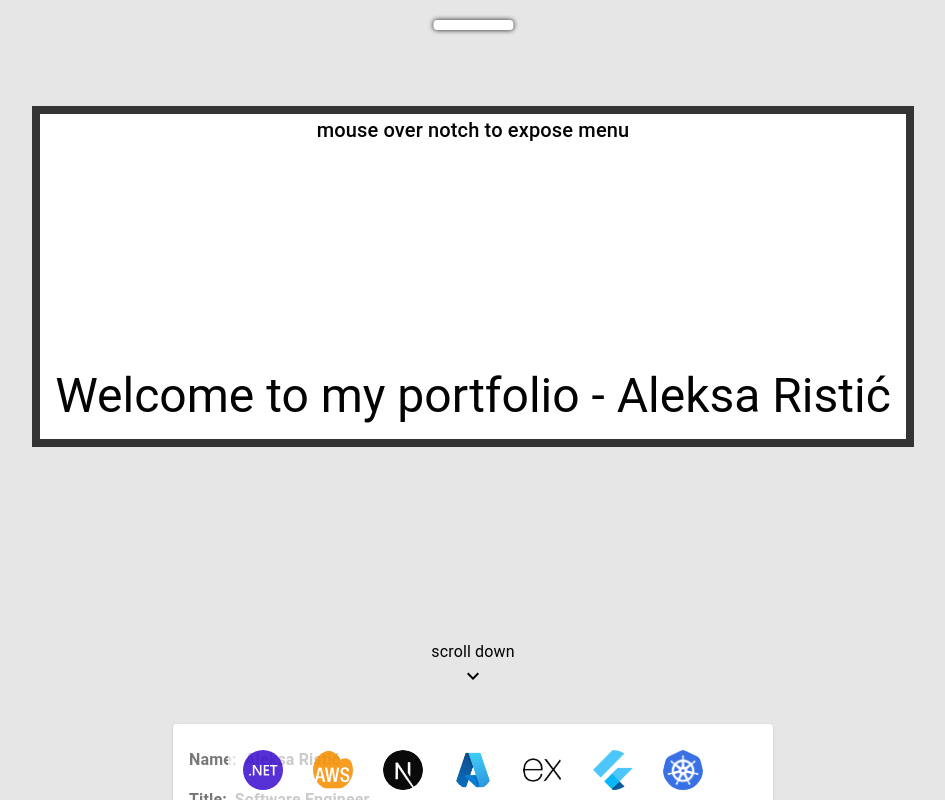
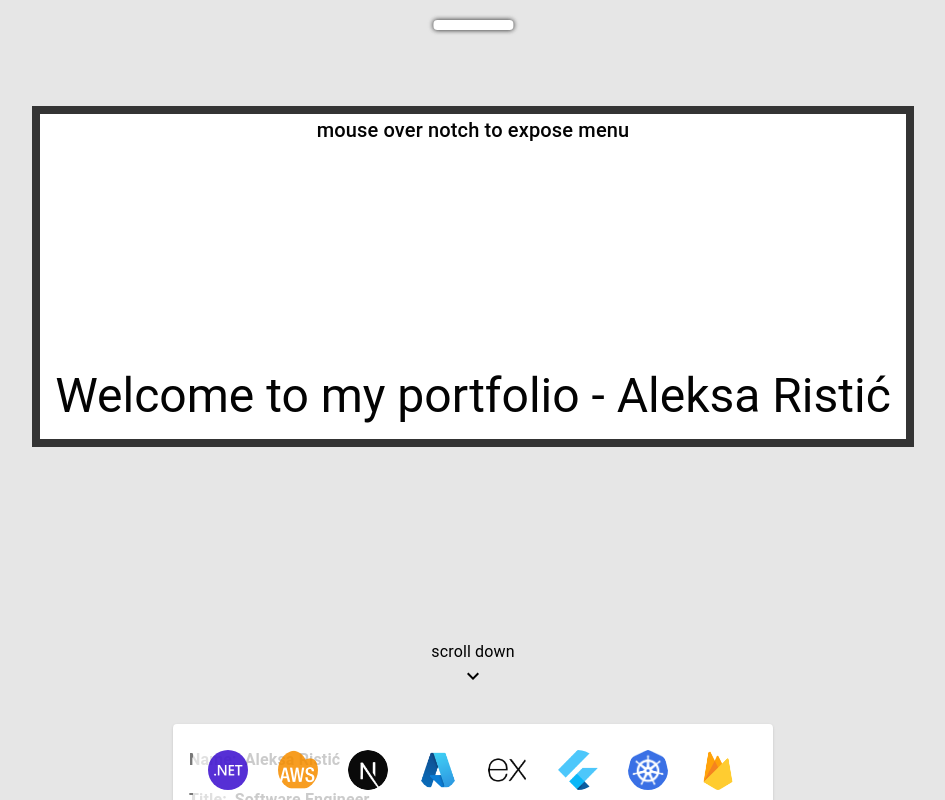
Before and after one commit to AleksaRistic216/aleksaristic-ecosystem, a Next.js app in the folder src/AR/AR.Web/AR.Web.Fe/: page /explore in a window 1280 px wide. Shown: the whole page, without its empty margins (167-1112 px from the left). Built offline with nearby package versions, Linux system fonts and the light colour scheme.

Commit message:
Added firebase icon

```diff
--- a/src/AR/AR.Web/AR.Web.Fe/src/widgets/Explore/BottomIcons/ui/BottomIcons.tsx
+++ b/src/AR/AR.Web/AR.Web.Fe/src/widgets/Explore/BottomIcons/ui/BottomIcons.tsx
@@ -4,6 +4,7 @@ import AzureIcon from '../assets/azure-icon.png'
 import AwsIcon from '../assets/aws-icon.png'
 import FlutterIcon from '../assets/flutter-icon.png'
 import ExpressIcon from '../assets/express-icon.png'
+import FirebaseIcon from '../assets/firebase-icon.png'
 import K8s from '../assets/k8sIcon.png'
 import { Avatar, Grid, Typography, styled } from '@mui/material'
 import { useEffect, useState } from 'react'
@@ -69,6 +70,9 @@ export const BottomIcons = (): JSX.Element => {
                     <IconStyled item>
                         <Avatar src={K8s.src} />
                     </IconStyled>
+                    <IconStyled item>
+                        <Avatar src={FirebaseIcon.src} />
+                    </IconStyled>
                 </Grid>
             </Grid>
             {/*<Grid*/}
```
Also changed, not shown: src/AR/AR.Web/AR.Web.Fe/src/widgets/Explore/BottomIcons/assets/firebase-icon.png (added).
